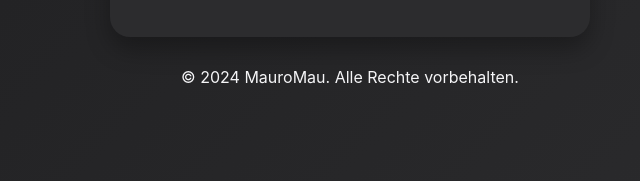
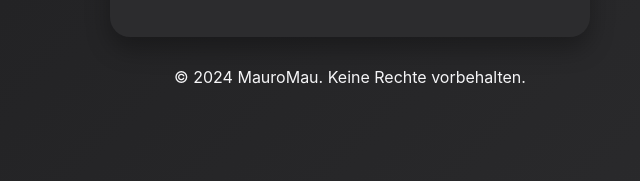
Before and after one commit to MauroMau/emulator, a plain HTML site: page index.html in a window 1280 px wide. Shown: the part 616-797 px from the top of the page, 290-930 px from the left. Drawn offline with Linux system fonts and the light colour scheme.

Commit message:
Update index.html

```diff
--- a/index.html
+++ b/index.html
@@ -20,7 +20,7 @@
         <button id="themeToggle">Wechsel zu Hellmodus</button>
     </div>
     <footer>
-        <p>&copy; 2024 MauroMau. Alle Rechte vorbehalten.</p>
+        <p>&copy; 2024 MauroMau. Keine Rechte vorbehalten.</p>
     </footer>
 
     <script>
```
